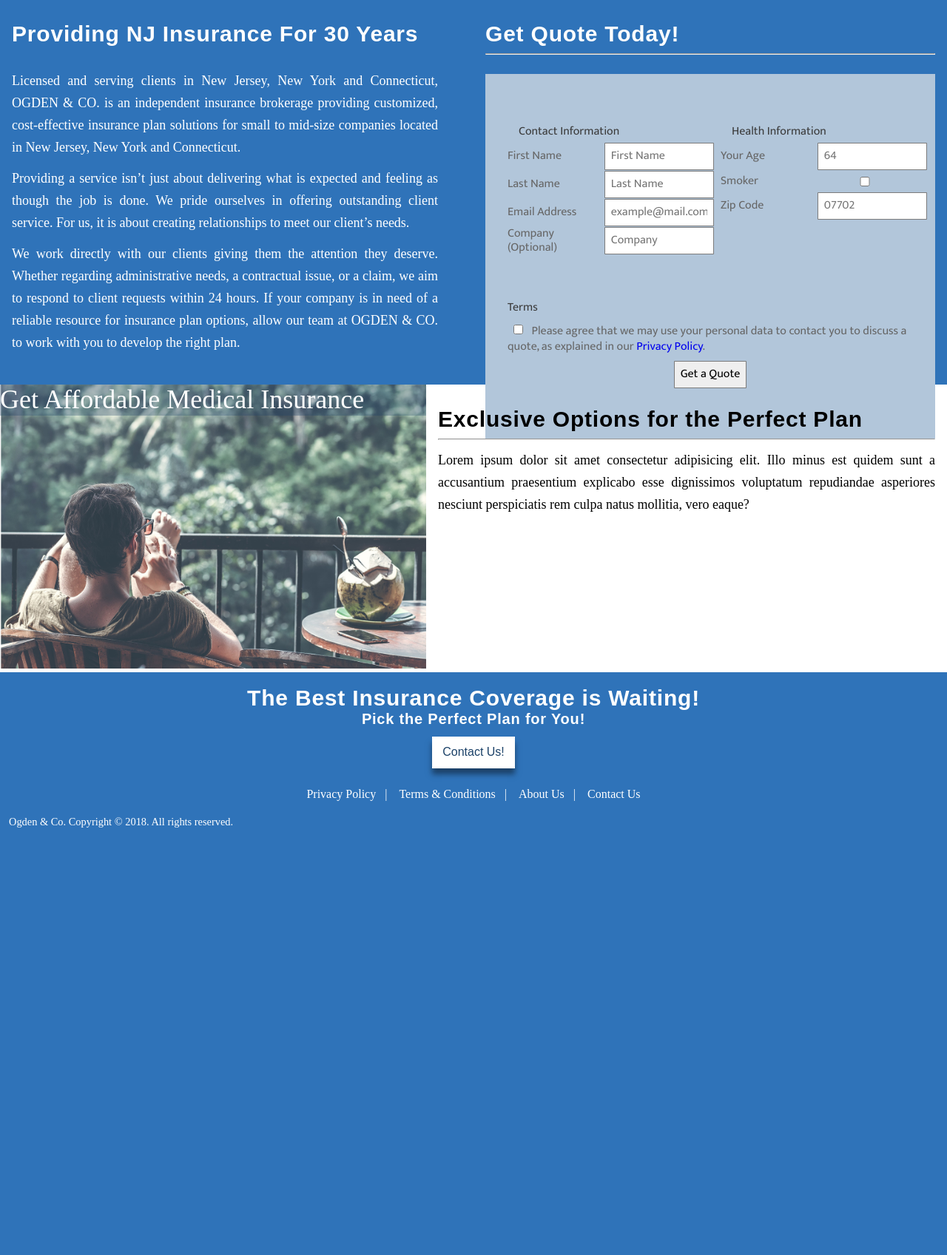
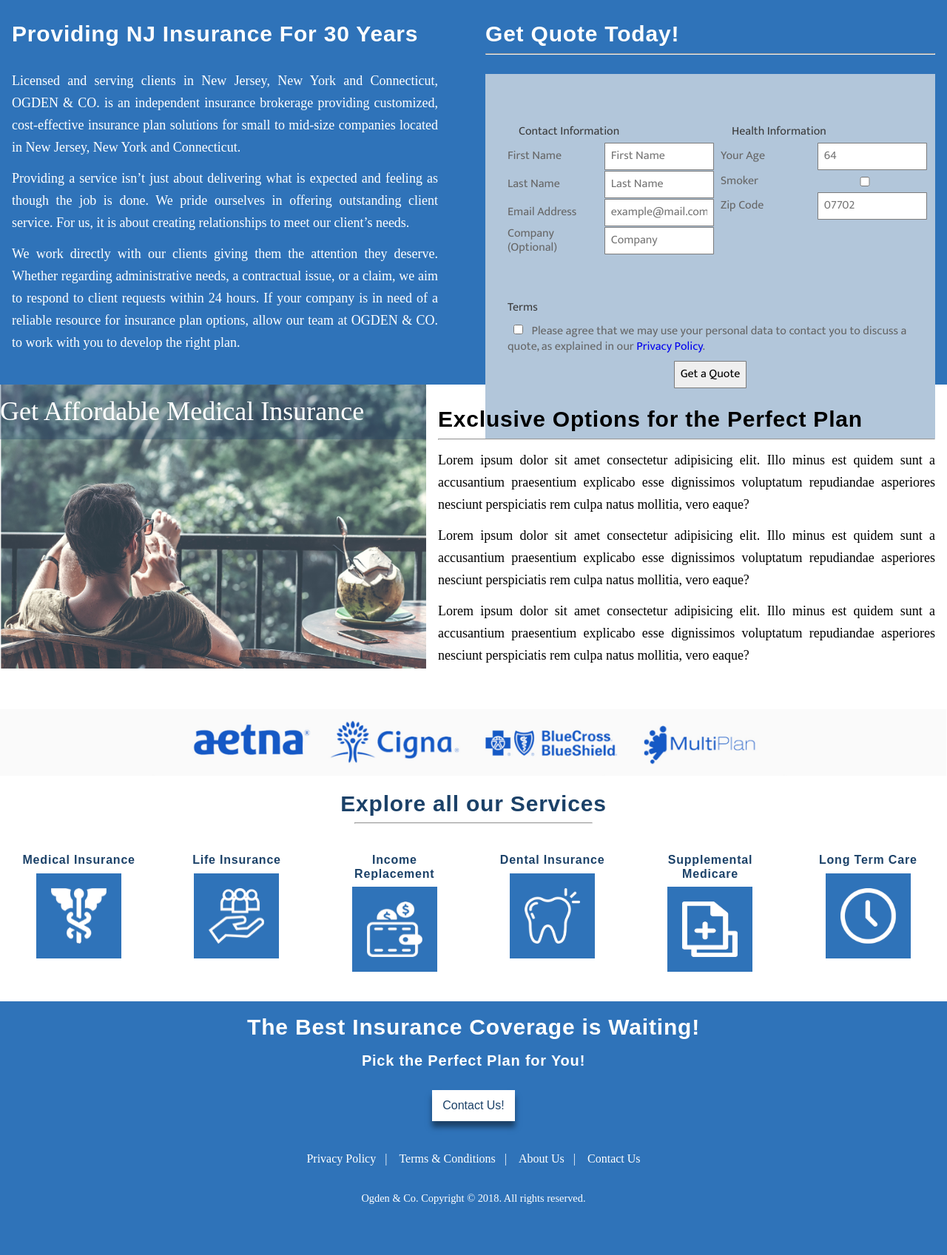
Before and after one commit to spkellydev/odgen, a PHP site: template templates/Welcome.twig in a window 1280 px wide. Shown: the part 729-2426 px from the top of the page at 74% size. Before the commit the page ends 1848 px from the top, so only its background shows below. Run offline with PHP 8.4, Linux system fonts and the light colour scheme; the template is opened without the code that fills it, so the values that code supplies are empty; some libraries are stand-ins or nearby versions.

Commit message:
pages templates

```diff
--- a/templates/Welcome.twig
+++ b/templates/Welcome.twig
@@ -22,13 +22,50 @@
     <section>
         <article class="grid grid-2-off">
             <figure>
-                <figcaption>Get Affordable Medical Insurance</figcaption>
+                <figcaption class="p-t">Get Affordable Medical Insurance</figcaption>
                 <img src="{{ base_url() }}/assets/images/affordable-insurance.jpg" alt="Affordable Insurance in NJ">
             </figure>
             <div class="p-b">
                 <h3>Exclusive Options for the Perfect Plan</h4>
                 <hr/>
                 <p>Lorem ipsum dolor sit amet consectetur adipisicing elit. Illo minus est quidem sunt a accusantium praesentium explicabo esse dignissimos voluptatum repudiandae asperiores nesciunt perspiciatis rem culpa natus mollitia, vero eaque?</p>
+                <p>Lorem ipsum dolor sit amet consectetur adipisicing elit. Illo minus est quidem sunt a accusantium praesentium explicabo esse dignissimos voluptatum repudiandae asperiores nesciunt perspiciatis rem culpa natus mollitia, vero eaque?</p>
+                <p>Lorem ipsum dolor sit amet consectetur adipisicing elit. Illo minus est quidem sunt a accusantium praesentium explicabo esse dignissimos voluptatum repudiandae asperiores nesciunt perspiciatis rem culpa natus mollitia, vero eaque?</p>
+            </div>
+        </article>
+    </section>
+    <section class="secondary p-t">
+        <article class="text-center">
+            <img src="{{ base_url() }}/assets/images/insurance-providers.jpg" alt="Ogden Insurance Providers">
+            <div class="contain-50 p-t">
+                <h3>Explore all our Services</h3>
+                <hr>
+            </div>
+            <div class="grid grid-6 insurance-icons p-t">
+                <div>
+                    <h5>Medical Insurance</h5>
+                    <img src="{{ base_url() }}/assets/images/icons/medical-insurance.png" alt="Medical Insurance NJ">
+                </div>
+                <div>
+                    <h5>Life Insurance</h5>
+                    <img src="{{ base_url() }}/assets/images/icons/life-insurance.png" alt="Life Insurance NJ">
+                </div>
+                <div>
+                    <h5>Income Replacement</h5>
+                    <img src="{{ base_url() }}/assets/images/icons/income-replacement.png" alt="Income Replacement NJ">
+                </div>
+                <div>
+                    <h5>Dental Insurance</h5>
+                    <img src="{{ base_url() }}/assets/images/icons/dental-insurance.png" alt="Dental Insurance NJ">
+                </div>
+                <div>
+                    <h5>Supplemental Medicare</h5>
+                    <img src="{{ base_url() }}/assets/images/icons/supplemental-medicare-insurance.png" alt="Supplemental Medicare Insurance NJ">
+                </div>
+                <div>
+                    <h5>Long Term Care</h5>
+                    <img src="{{ base_url() }}/assets/images/icons/long-term-care.png" alt="Long Term Care NJ">
+                </div>
             </div>
         </article>
     </section>
--- a/templates/partials/footer.twig
+++ b/templates/partials/footer.twig
@@ -1,8 +1,8 @@
 <footer class="primary">
     <h3>The Best Insurance Coverage is Waiting!</h3>
-    <h4>Pick the Perfect Plan for You!</h4>
+    <h4 class="p-t">Pick the Perfect Plan for You!</h4>
     <a class="btn btn-white btn-shadow" href="/contact">Contact Us!</a>
-    <section>
+    <section class="p-t">
         <ul class="list-links">
             <li class="list-item">
                 <a href="/privacy-policy">Privacy Policy</a>
@@ -17,7 +17,7 @@
                 <a href="/contact">Contact Us</a>
             </li>
         </ul>
-        <p>
+        <p class="text-center p-t">
             <small>Ogden & Co. Copyright &copy;
                 {{ "now"|date('Y') }}. All rights reserved.</small>
         </p>
```
Also changed, not shown: templates/pages/About.twig (added, +7 -0 lines).
